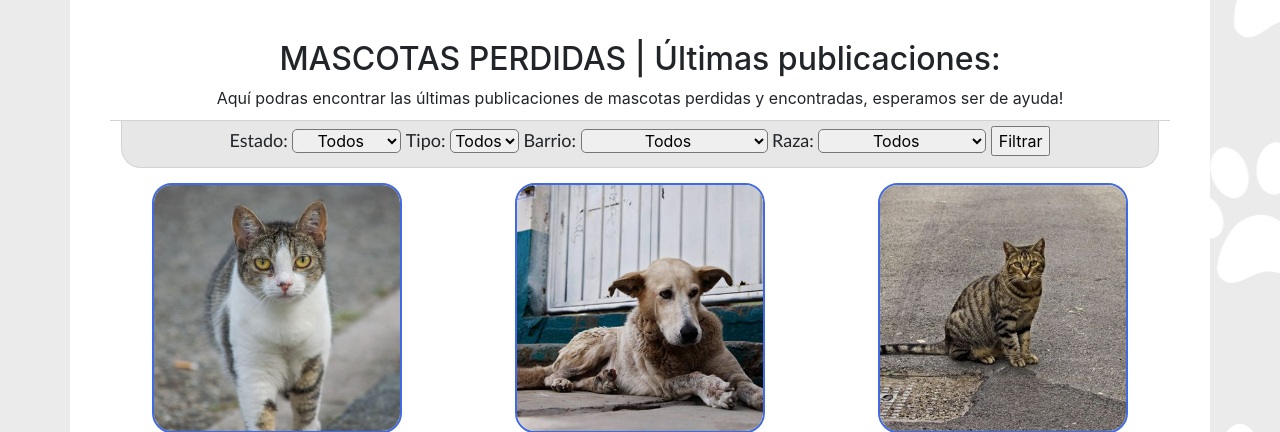
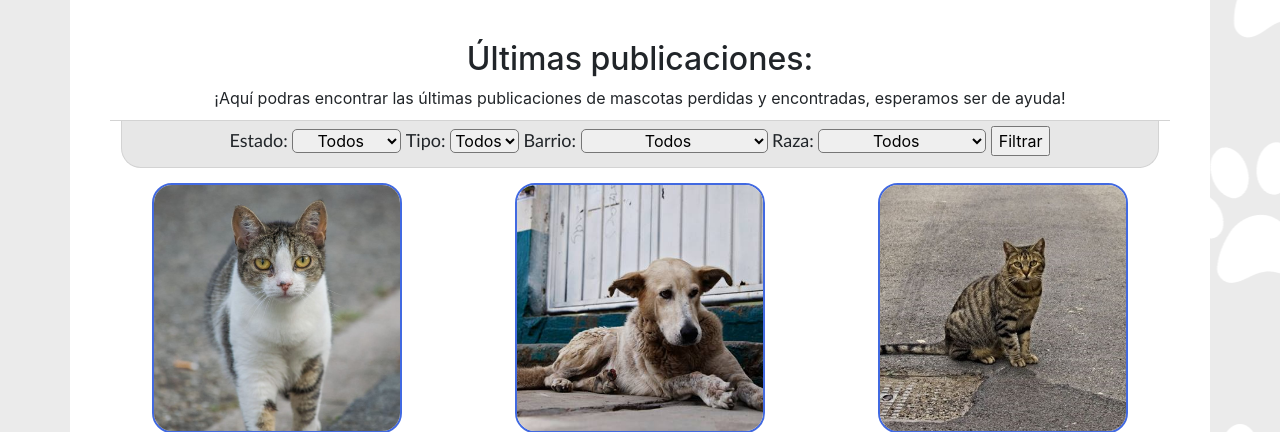
Before and after one commit to Shadowpride/Mascotas-Perdidas.uy, a Django app: page / in a window 1280 px wide. Shown: the part 119-551 px from the top of the page. Run offline with Django 3.2, Linux system fonts and the light colour scheme; data comes from the database, SQL or seed files in the repository; parts of the project's set-up code (start-up, migrations or seed data) failed here and were passed over; some libraries are stand-ins or nearby versions.

Commit message:
detalles de texto

```diff
--- a/Mascotasperdidas/Mascotasperdidas/templates/historial.html
+++ b/Mascotasperdidas/Mascotasperdidas/templates/historial.html
@@ -12,7 +12,7 @@
     <div class="white">
         <div id="container" id="fh5co-features">
             <h2>Historial de mascotas reencontradas</h2>
-            <span class="subtitulo_home">!Estas son las mascotas que pudieron encontrar a sus dueños!</span>
+            <span class="subtitulo_home">¡Estas son las mascotas que pudieron encontrar a sus dueños!</span>
             <div class="row">
                 {% for m in historial %}
                     {% if m.imagen %}
--- a/Mascotasperdidas/Mascotasperdidas/templates/home.html
+++ b/Mascotasperdidas/Mascotasperdidas/templates/home.html
@@ -11,8 +11,8 @@
 
     <div class="white">
         <div class="container" id="fh5co-features">
-            <h2>MASCOTAS PERDIDAS | Últimas publicaciones:</h2>
-            <span id="subtitulo_home">Aquí podras encontrar las últimas publicaciones de mascotas perdidas y encontradas, esperamos ser de ayuda!</span>
+            <h2>Últimas publicaciones:</h2>
+            <span id="subtitulo_home">¡Aquí podras encontrar las últimas publicaciones de mascotas perdidas y encontradas, esperamos ser de ayuda!</span>
 
             <form action="" method="POST" id="formulario_filtro">
                 {% csrf_token %}
```
